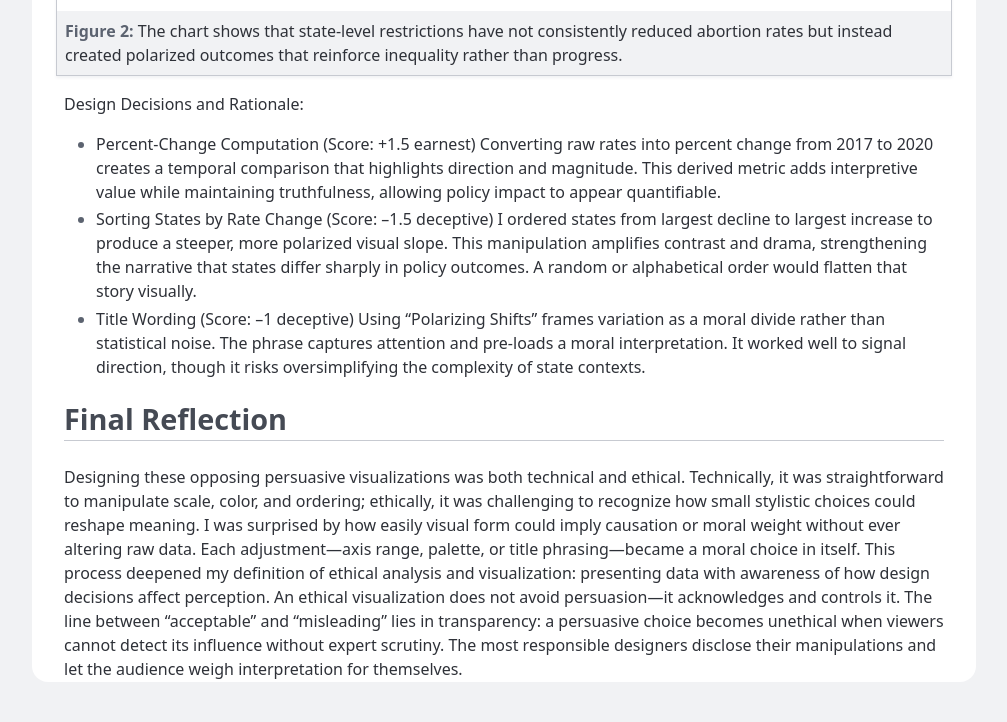
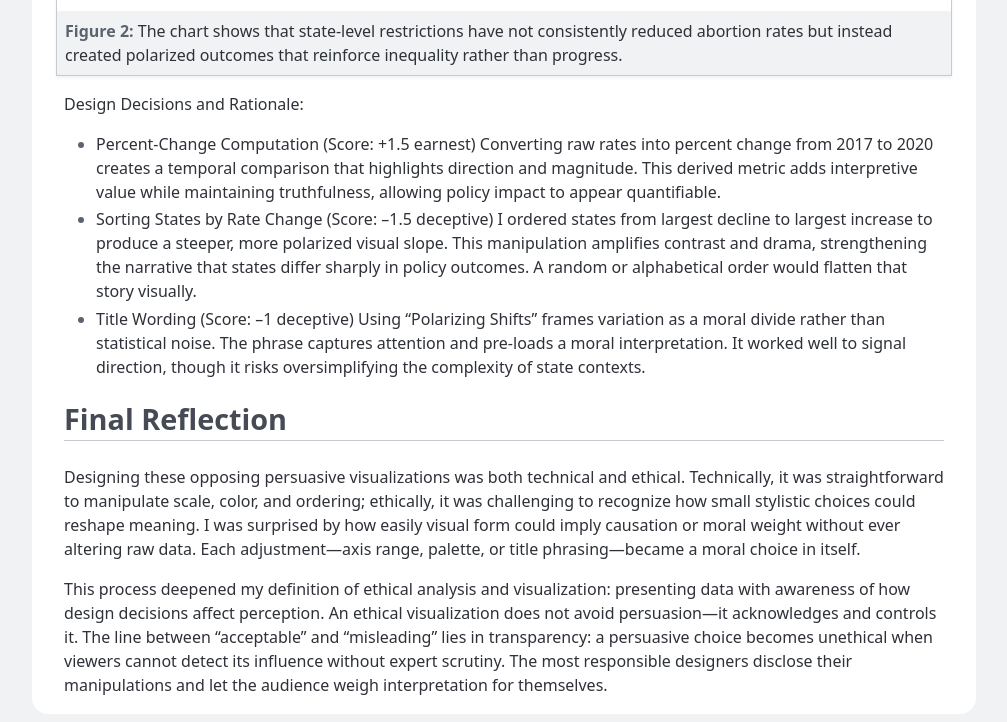
Before and after one commit to nitinnel123/Project1, a plain HTML site: page index.html in a window 1280 px wide. Shown: the part 2007-2729 px from the top of the page, without its empty margins (136-1143 px from the left). Before the commit the page ends 2697 px from the top, so only its background shows below. Drawn offline with Linux system fonts and the light colour scheme.

Commit message:
Update index.html

```diff
--- a/index.html
+++ b/index.html
@@ -191,9 +191,9 @@
       <section>
         <h2>Final Reflection</h2>
 
-        <p1>Designing these opposing persuasive visualizations was both technical and ethical. Technically, it was straightforward to manipulate scale, color, and ordering; ethically, it was challenging to recognize how small stylistic choices could reshape meaning. I was surprised by how easily visual form could imply causation or moral weight without ever altering raw data. Each adjustment—axis range, palette, or title phrasing—became a moral choice in itself.</p1>
+        <p>Designing these opposing persuasive visualizations was both technical and ethical. Technically, it was straightforward to manipulate scale, color, and ordering; ethically, it was challenging to recognize how small stylistic choices could reshape meaning. I was surprised by how easily visual form could imply causation or moral weight without ever altering raw data. Each adjustment—axis range, palette, or title phrasing—became a moral choice in itself.</p>
 
-        <p2>This process deepened my definition of ethical analysis and visualization: presenting data with awareness of how design decisions affect perception. An ethical visualization does not avoid persuasion—it acknowledges and controls it. The line between “acceptable” and “misleading” lies in transparency: a persuasive choice becomes unethical when viewers cannot detect its influence without expert scrutiny. The most responsible designers disclose their manipulations and let the audience weigh interpretation for themselves.</p2>
+        <p>This process deepened my definition of ethical analysis and visualization: presenting data with awareness of how design decisions affect perception. An ethical visualization does not avoid persuasion—it acknowledges and controls it. The line between “acceptable” and “misleading” lies in transparency: a persuasive choice becomes unethical when viewers cannot detect its influence without expert scrutiny. The most responsible designers disclose their manipulations and let the audience weigh interpretation for themselves.</p>
       </section>
     </main>
   </body>
```
